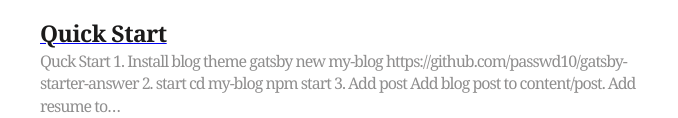
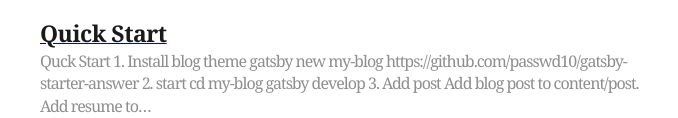
Before and after one commit to passwd10/gatsby-starter-answer, a Gatsby site: page / in a window 1280 px wide. Shown: the part 679-797 px from the top of the page, 291-969 px from the left. Built offline with nearby package versions, Linux system fonts and the light colour scheme; Gatsby itself is replaced by a stand-in of ours; some packages are replaced by stand-ins of ours; what typography-theme-github would draw is missing.

Commit message:
Modify start command

````diff
--- a/content/post/quick_start.md
+++ b/content/post/quick_start.md
@@ -16,7 +16,7 @@ gatsby new my-blog https://github.com/passwd10/gatsby-starter-answer
 
 ```bash
 cd my-blog
-npm start
+gatsby develop
 ```
 
 ### 3. Add post
````
Also changed, not shown: README.md.
